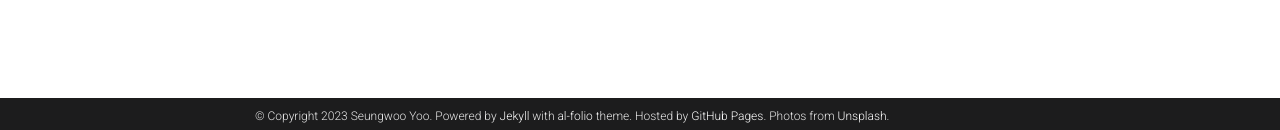
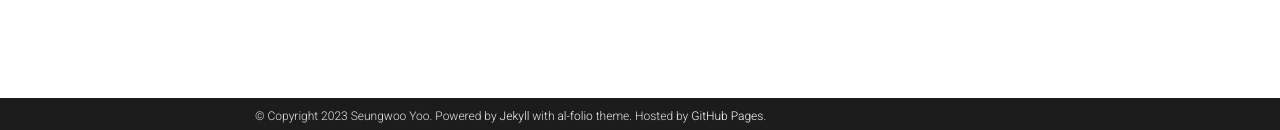
Before and after one commit to DveloperY0115/DveloperY0115.github.io, a Jekyll site: the page built from news.html, in a window 1280 px wide. Shown: the part 767-897 px from the top of the page. Built offline with Jekyll 4.4.1, drawn with Linux system fonts in a browser that asks for light colours; full-size pictures stand in for the smaller copies a plugin makes; comment, search, counter and statistics services are not loaded; a style sheet for code colours, icons or effects is not loaded.

Commit message:
Update footer text and keywords

```diff
--- a/_config.yml
+++ b/_config.yml
@@ -11,8 +11,7 @@
 footer_text: >
   Powered by <a href="https://jekyllrb.com/" target="_blank">Jekyll</a> with <a href="https://github.com/alshedivat/al-folio">al-folio</a> theme.
   Hosted by <a href="https://pages.github.com/" target="_blank">GitHub Pages</a>.
-  Photos from <a href="https://unsplash.com" target="_blank">Unsplash</a>.
-keywords: jekyll, jekyll-theme, academic-website, portfolio-website  # add your own keywords or leave empty
+keywords:  # add your own keywords or leave empty
 
 lang: en # the language of your site (for example: en, fr, cn, ru, etc.)
 icon: ⚛️  # the emoji used as the favicon (alternatively, provide image name in /assets/img/)
```
